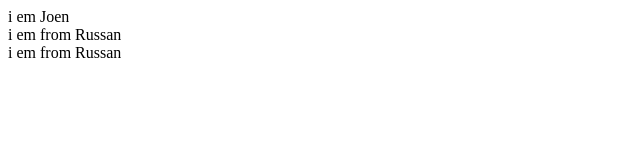
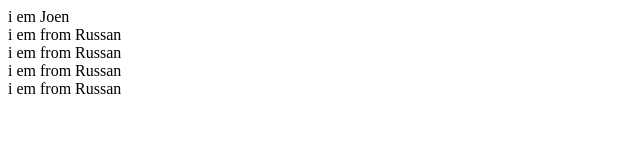
Before and after one commit to joen01/git-lesson, a plain HTML site: page index.html in a window 1280 px wide. Shown: the whole page, without its empty margins (0-640 px from the left). Drawn offline with Linux system fonts and the light colour scheme.

Commit message:
proba save

```diff
--- a/index.html
+++ b/index.html
@@ -1,3 +1,5 @@
 <div>i em Joen</div>
 <div> i em from Russan </div>
 <div> i em from Russan </div>
+<div> i em from Russan </div>
+<div> i em from Russan </div>
```
